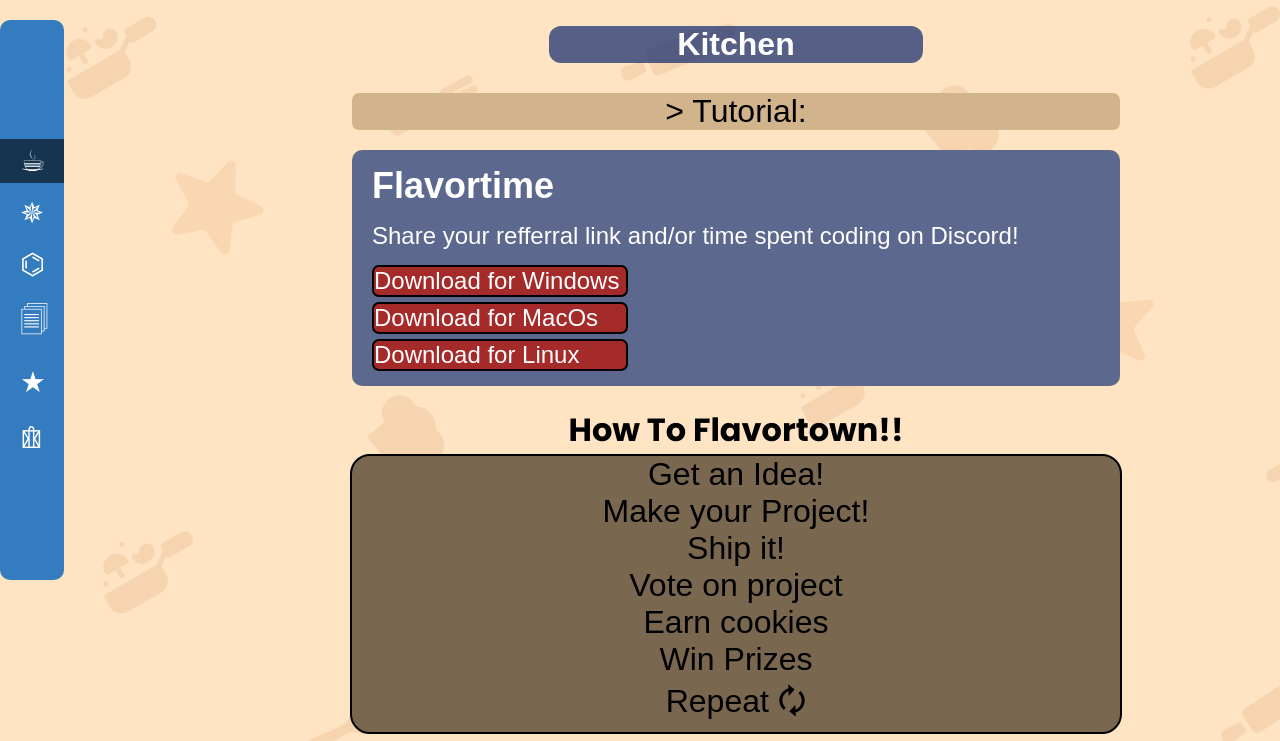
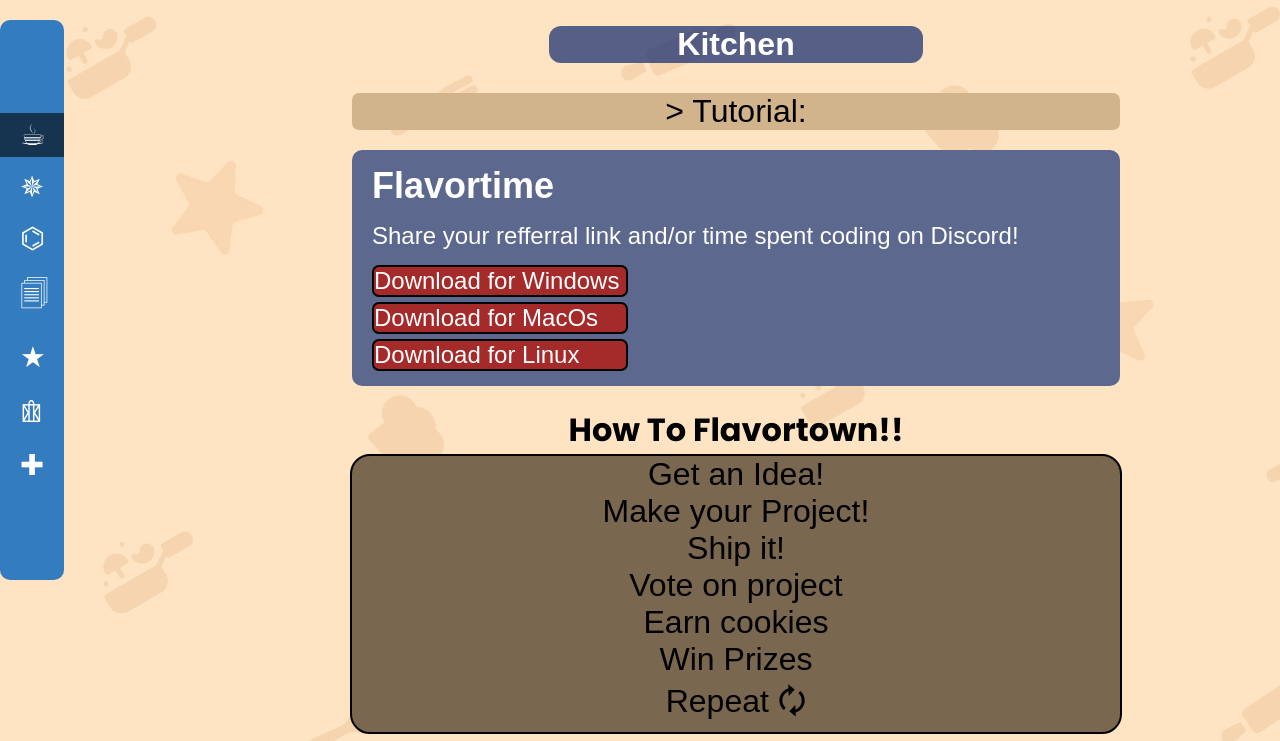
Before and after one commit to beasttale19-cmd/Web-Collection, a plain HTML site: page flavortown-copy/kitchen.html in a window 1280 px wide. Shown: the top 741 px of the page. Drawn offline with Linux system fonts and the light colour scheme; a web font is replaced by a local one.

Commit message:
added a new page which is "create" which is a basic demo of a create page and added its text emoji.

```diff
--- a/flavortown-copy/kitchen.html
+++ b/flavortown-copy/kitchen.html
@@ -16,6 +16,7 @@
             <a href="mains/sidequests.html" class="nav-ments"><span>🗐 </span>Sidequests</a>
             <a href="mains/vote.html" class="nav-ments"><span>★ </span>Vote</a>
             <a href="mains/shop.html" class="nav-ments"><span>𖠩 </span>Shop</a>
+            <a href="mains/create.html" class="nav-ments"><span>✚ </span>Create</a>
         </nav>
 
         <div class="container">
```
Also changed, not shown: flavortown-copy/mains/explore.html (+1 -0 lines), flavortown-copy/mains/projects.html (+1 -0 lines), flavortown-copy/mains/shop.html (+1 -0 lines), flavortown-copy/mains/sidequests.html (+1 -0 lines), flavortown-copy/mains/vote.html (+1 -0 lines), flavortown-copy/mains/wrapped.html (+1 -0 lines).
